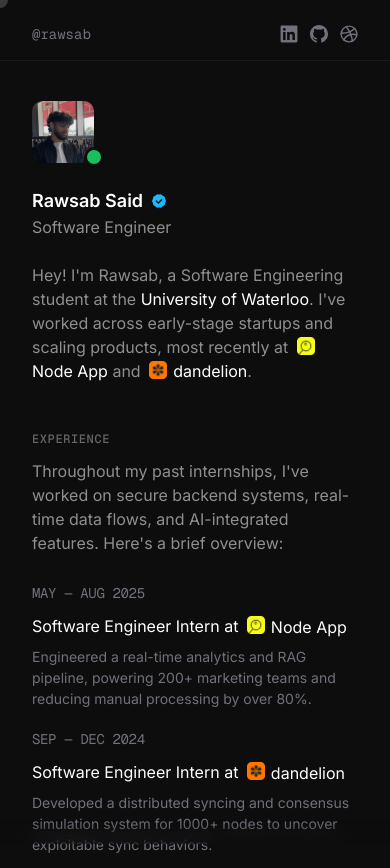
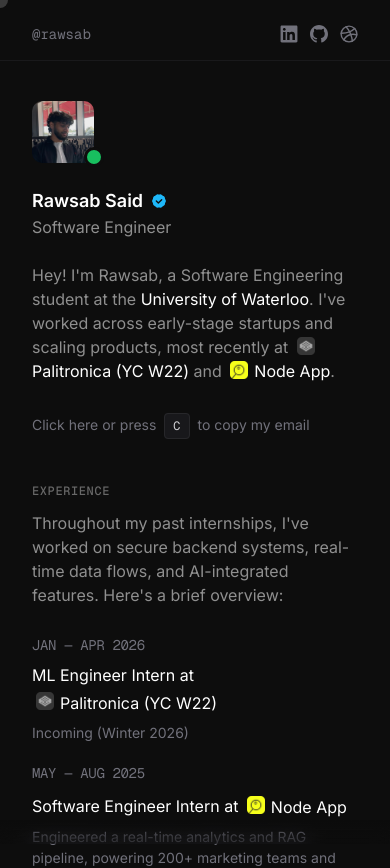
Before and after one commit to rawsab/portfolio, a Next.js app: page / in a window 390 px wide. Shown: the top 868 px of the page. Built offline with nearby package versions, Linux system fonts and the light colour scheme.

Commit message:
update site

```diff
--- a/components/cursor-follower.tsx
+++ b/components/cursor-follower.tsx
@@ -1,8 +1,9 @@
 "use client";
 
-import { useEffect, useRef } from "react";
+import { useEffect, useRef, useState } from "react";
 
 export function CursorFollower() {
+  const [isMobile, setIsMobile] = useState(true); // Start as true to avoid flash on mobile
   const circleRef = useRef<HTMLDivElement>(null);
   const dotRef = useRef<HTMLDivElement>(null);
   const textRef = useRef<HTMLSpanElement>(null);
@@ -16,8 +17,29 @@
   const timeOutsideRadiusRef = useRef(0);
   const lastFrameTimeRef = useRef(0);
 
+  // Check if device is mobile on mount
+  useEffect(() => {
+    const checkMobile = () => {
+      // Check for touch capability and screen width
+      const hasTouch = "ontouchstart" in window || navigator.maxTouchPoints > 0;
+      const isSmallScreen = window.innerWidth < 768;
+      return hasTouch && isSmallScreen;
+    };
+
+    setIsMobile(checkMobile());
+
+    // Also check on resize
+    const handleResize = () => {
+      setIsMobile(checkMobile());
+    };
+
+    window.addEventListener("resize", handleResize);
+    return () => window.removeEventListener("resize", handleResize);
+  }, []);
+
   // Pre-measure pill width on mount to avoid snap on first hover
   useEffect(() => {
+    if (isMobile) return;
     const circle = circleRef.current;
     const text = textRef.current;
     if (!circle || !text || pillWidthRef.current !== null) return;
@@ -51,9 +73,10 @@
       circle.style.paddingRight = originalPaddingRight;
       circle.style.visibility = originalVisibility;
     });
-  }, []);
+  }, [isMobile]);
 
   useEffect(() => {
+    if (isMobile) return;
     const circle = circleRef.current;
     if (!circle) return;
 
@@ -196,7 +219,12 @@
         cancelAnimationFrame(rafIdRef.current);
       }
     };
-  }, []);
+  }, [isMobile]);
+
+  // Don't render on mobile devices
+  if (isMobile) {
+    return null;
+  }
 
   return (
     <div
--- a/components/experience-section.tsx
+++ b/components/experience-section.tsx
@@ -115,10 +115,15 @@
                 <motion.div
                   key={hoveredIndex}
                   className="absolute rounded-lg bg-zinc-800/20 z-0"
-                  initial={{ opacity: 0, scaleY: 0 }}
+                  initial={{
+                    opacity: 0,
+                    top: highlightPos.top,
+                    left: highlightPos.left,
+                    width: highlightPos.width,
+                    height: highlightPos.height,
+                  }}
                   animate={{
                     opacity: 1,
-                    scaleY: 1,
                     top: highlightPos.top,
                     left: highlightPos.left,
                     width: highlightPos.width,
@@ -126,20 +131,27 @@
                   }}
                   exit={{
                     opacity: 0,
-                    scaleY: 0,
-                    transition: {
+                  }}
+                  transition={{
+                    opacity: {
                       duration: 0.2,
                       ease: "easeInOut",
                     },
-                  }}
-                  transition={{
-                    type: "spring",
-                    stiffness: 300,
-                    damping: 30,
+                    top: {
+                      duration: 0,
+                    },
+                    left: {
+                      duration: 0,
+                    },
+                    width: {
+                      duration: 0,
+                    },
+                    height: {
+                      duration: 0,
+                    },
                   }}
                   style={{
-                    transformOrigin: "center",
-                    willChange: "transform, opacity",
+                    willChange: "opacity",
                   }}
                   layout={false}
                 />
--- a/components/hero-section.tsx
+++ b/components/hero-section.tsx
@@ -160,6 +160,22 @@
             </a>
             . I&apos;ve worked across early-stage startups and scaling products, most recently at{" "}
             <a
+              href="https://www.palitronica.com/"
+              target="_blank"
+              rel="noopener noreferrer"
+              className="inline cursor-pointer group"
+            >
+              <Image
+                src="/icons/pal_icon.png"
+                alt="Palitronica"
+                width={16}
+                height={16}
+                className="inline h-4.5 w-4.5 translate-y-0.5 ml-1 mr-1.5 align-baseline"
+              />
+              <span className="text-white group-hover:underline">Palitronica (YC W22)</span>
+            </a>
+            {" and "}
+            <a
               href="https://node-app.com/"
               target="_blank"
               rel="noopener noreferrer"
@@ -174,7 +190,8 @@
               />
               <span className="text-white group-hover:underline">Node App</span>
             </a>
-            {" "} and {" "}
+            .
+            {/* {" "} and {" "}
             <a
               href="https://dandelionnet.com/"
               target="_blank"
@@ -190,12 +207,12 @@
               />
               <span className="text-white group-hover:underline">dandelion</span>
               .
-            </a>
+            </a> */}
           </p>
 
           {/* Email Copy Section */}
           <div
-            className="hidden md:flex items-center gap-2 mt-2 mb-6 cursor-pointer group"
+            className="flex items-center gap-2 mt-2 mb-6 cursor-pointer group"
             onClick={copyEmail}
             role="button"
             tabIndex={0}
@@ -207,11 +224,21 @@
             }}
             aria-label="Copy email to clipboard"
           >
-            <span className="text-sm text-zinc-500 group-hover:text-zinc-400 transition-colors">Press</span>
-            <kbd className="px-2 py-1 text-xs font-normal font-mono text-zinc-300 bg-zinc-900 border border-zinc-800 rounded group-hover:bg-zinc-800 group-hover:border-zinc-700 transition-colors">
+            {/* Mobile/Tablet version */}
+            <span className="text-sm text-zinc-500 group-hover:text-zinc-400 transition-colors md:hidden">
+              Click here or press{" "}
+              <kbd className="px-2 py-1 mx-1 text-xs font-normal font-mono text-zinc-300 bg-zinc-900 border border-zinc-800 rounded group-hover:bg-zinc-800 group-hover:border-zinc-700 transition-colors">
+                C
+              </kbd>
+              {" "}to copy my email
+            </span>
+
+            {/* Desktop version */}
+            <span className="text-sm text-zinc-500 group-hover:text-zinc-400 transition-colors hidden md:inline">Press</span>
+            <kbd className="hidden md:inline px-2 py-1 text-xs font-normal font-mono text-zinc-300 bg-zinc-900 border border-zinc-800 rounded group-hover:bg-zinc-800 group-hover:border-zinc-700 transition-colors">
               C
             </kbd>
-            <span className="text-sm text-zinc-500 group-hover:text-zinc-400 transition-colors">to copy my email</span>
+            <span className="text-sm text-zinc-500 group-hover:text-zinc-400 transition-colors hidden md:inline">to copy my email</span>
           </div>
         </div>
     </div>
--- a/components/projects-section.tsx
+++ b/components/projects-section.tsx
@@ -315,10 +315,15 @@
                 <motion.div
                   key={hoveredIndex}
                   className="absolute rounded-lg bg-zinc-800/20 z-0"
-                  initial={{ opacity: 0, scaleY: 0 }}
+                  initial={{
+                    opacity: 0,
+                    top: highlightPos.top,
+                    left: highlightPos.left,
+                    width: highlightPos.width,
+                    height: highlightPos.height,
+                  }}
                   animate={{
                     opacity: 1,
-                    scaleY: 1,
                     top: highlightPos.top,
                     left: highlightPos.left,
                     width: highlightPos.width,
@@ -326,20 +331,27 @@
                   }}
                   exit={{
                     opacity: 0,
-                    scaleY: 0,
-                    transition: {
+                  }}
+                  transition={{
+                    opacity: {
                       duration: 0.2,
                       ease: "easeInOut",
                     },
-                  }}
-                  transition={{
-                    type: "spring",
-                    stiffness: 300,
-                    damping: 30,
+                    top: {
+                      duration: 0,
+                    },
+                    left: {
+                      duration: 0,
+                    },
+                    width: {
+                      duration: 0,
+                    },
+                    height: {
+                      duration: 0,
+                    },
                   }}
                   style={{
-                    transformOrigin: "center",
-                    willChange: "transform, opacity",
+                    willChange: "opacity",
                   }}
                   layout={false}
                 />
--- a/components/testimonials-section.tsx
+++ b/components/testimonials-section.tsx
@@ -199,15 +199,15 @@
         </div>
 
         {/* Archived Portfolio Link */}
-        <div className="pt-6 flex justify-center">
+        <div className="pt-6 flex justify-center text-center px-4">
           <a
             href="http://archive.rawsab.com/"
             target="_blank"
             rel="noopener noreferrer"
-            className="group inline-flex items-center gap-1.5 text-sm text-zinc-500 hover:text-white hover:underline transition-all duration-200"
+            className="group inline text-sm text-zinc-500 hover:text-white hover:underline transition-all duration-200"
           >
             View my archived portfolio (with case studies + project details).
-            <ArrowUpRight className="w-4 h-4 transition-transform duration-200 group-hover:-translate-y-0.5 group-hover:translate-x-0.5" />
+            <ArrowUpRight className="w-4 h-4 inline-block ml-1.5 translate-y-[3px] align-baseline transition-transform duration-200 group-hover:-translate-y-[1px] group-hover:translate-x-0.5" />
           </a>
         </div>
       </div>
--- a/data/experience.ts
+++ b/data/experience.ts
@@ -9,6 +9,16 @@
 }
 
 export const experiences: Experience[] = [
+  {
+    period: "JAN — APR 2026",
+    role: "ML Engineer Intern",
+    company: "Palitronica (YC W22)",
+    icon: "/icons/pal_icon.png", // You can replace this with the actual Wait icon
+    iconAlt: "Palitronica",
+    description:
+      "Incoming (Winter 2026)",
+    link: "https://www.palitronica.com/",
+  },
   {
     period: "MAY — AUG 2025",
     role: "Software Engineer Intern",
```
Also changed, not shown: public/icons/pal_icon.png (added).
